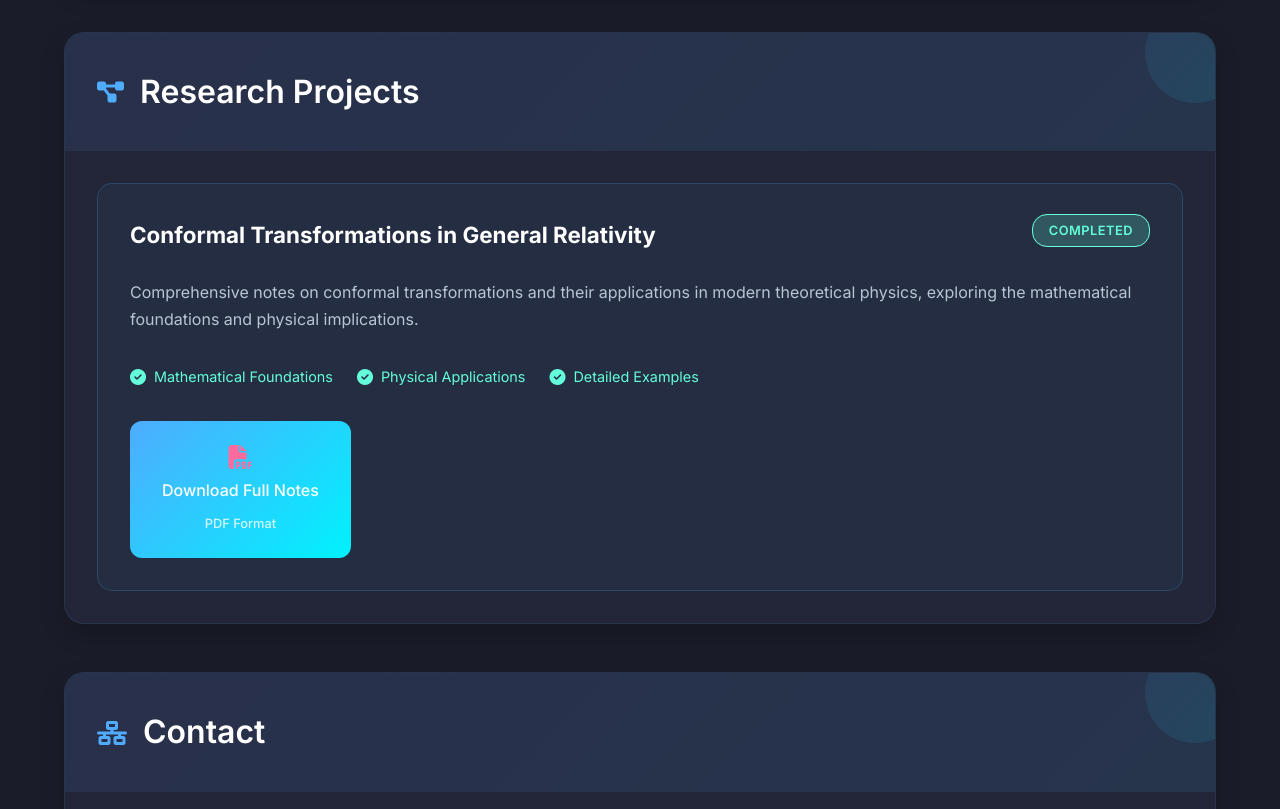
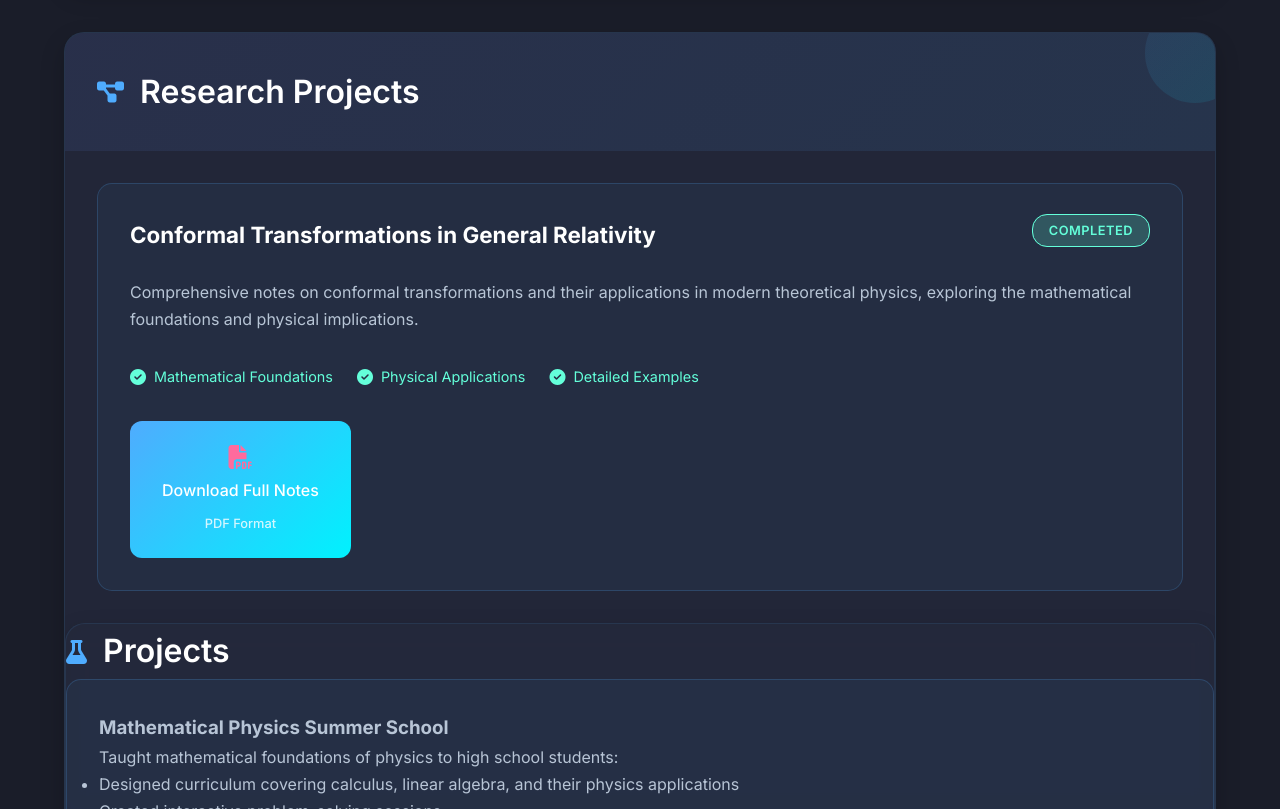
Before and after one commit to brtcacu/brtphys.github.io, a plain HTML site: page index.html in a window 1280 px wide. Shown: the part 1991-2800 px from the top of the page. Drawn offline with Linux system fonts and the light colour scheme.

Commit message:
Update index.html

```diff
--- a/index.html
+++ b/index.html
@@ -190,7 +190,19 @@
                         </div>
                     </div>
                 </div>
-            </section>
+                <section id="projects" class="card">
+    <h2><i class="fas fa-flask"></i> Projects</h2>
+
+    <div class="project">
+        <h3>Mathematical Physics Summer School</h3>
+        <p>Taught mathematical foundations of physics to high school students:</p>
+        <ul>
+            <li>Designed curriculum covering calculus, linear algebra, and their physics applications</li>
+            <li>Created interactive problem-solving sessions</li>
+            <li>Mentored students through conceptual challenges</li>
+        </ul>
+    </div>
+</section>
 
             <section id="contact" class="card">
                 <div class="card-header">
```
